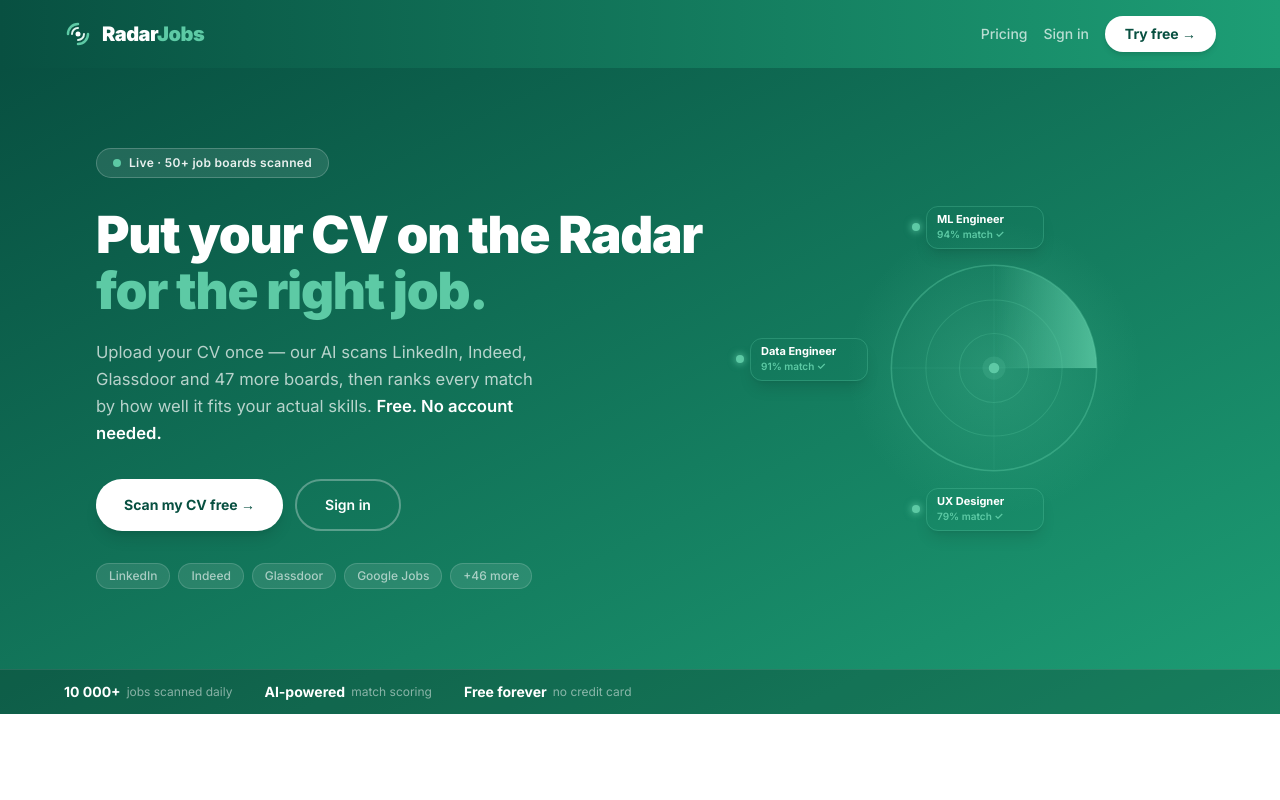
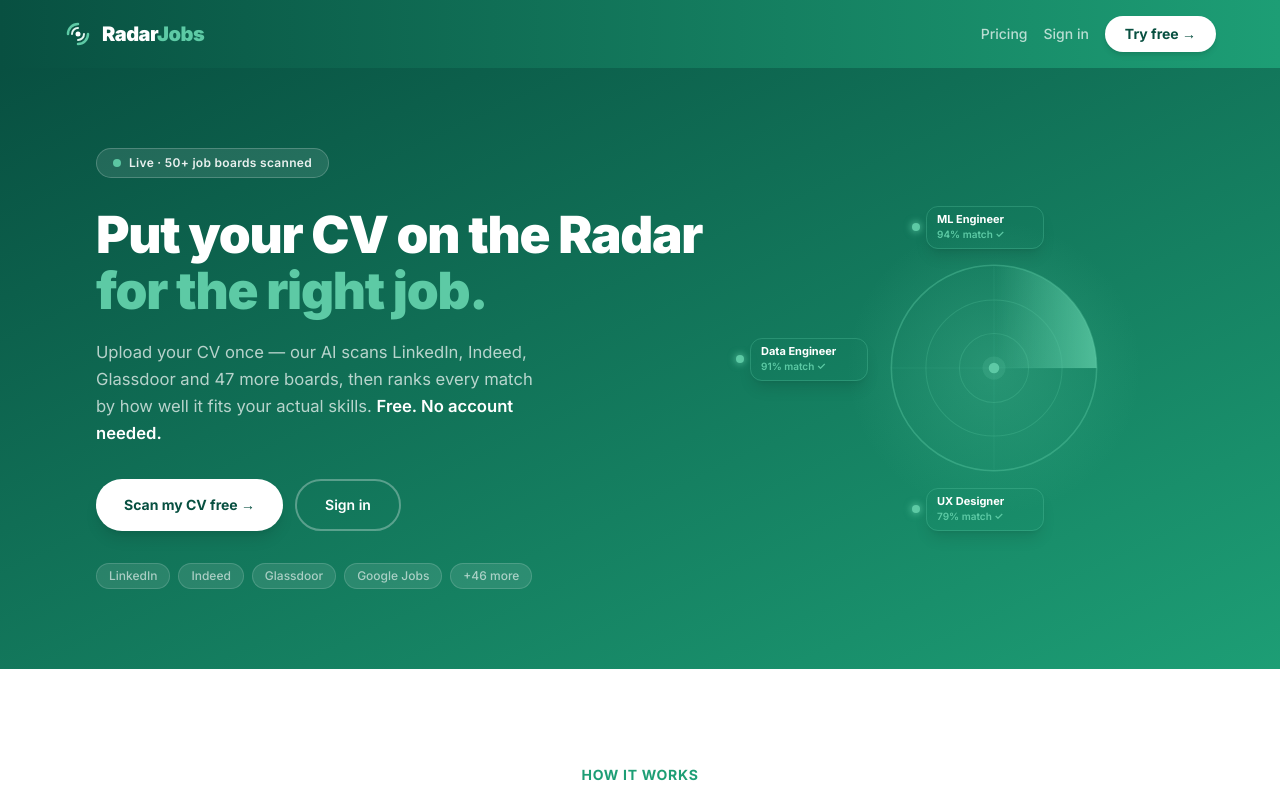
Before and after one commit to Aitibour/radarjobs-co, a Next.js app in the folder frontend/: page / in a window 1280 px wide. Shown: the top 800 px of the page. Built offline with nearby package versions, Linux system fonts and the light colour scheme; no server answers.

Commit message:
fix: remove stats strip from hero

```diff
--- a/frontend/app/page.tsx
+++ b/frontend/app/page.tsx
@@ -172,23 +172,6 @@ export default function LandingPage() {
           </div>
         </div>
 
-        {/* Stats strip */}
-        <div className="bg-black/20 border-t border-white/10 py-3 px-8">
-          <div className="max-w-6xl mx-auto flex items-center justify-between">
-            <div className="flex items-center gap-8">
-              {[
-                { value: '10 000+',      label: 'jobs scanned daily' },
-                { value: 'AI-powered',   label: 'match scoring'      },
-                { value: 'Free forever', label: 'no credit card'     },
-              ].map(({ value, label }) => (
-                <div key={value} className="flex items-center gap-1.5">
-                  <span className="text-sm font-bold text-white">{value}</span>
-                  <span className="text-xs text-white/50">{label}</span>
-                </div>
-              ))}
-            </div>
-          </div>
-        </div>
       </div>
 
       {/* ─── How it works ───────────────────────────── */}
```
